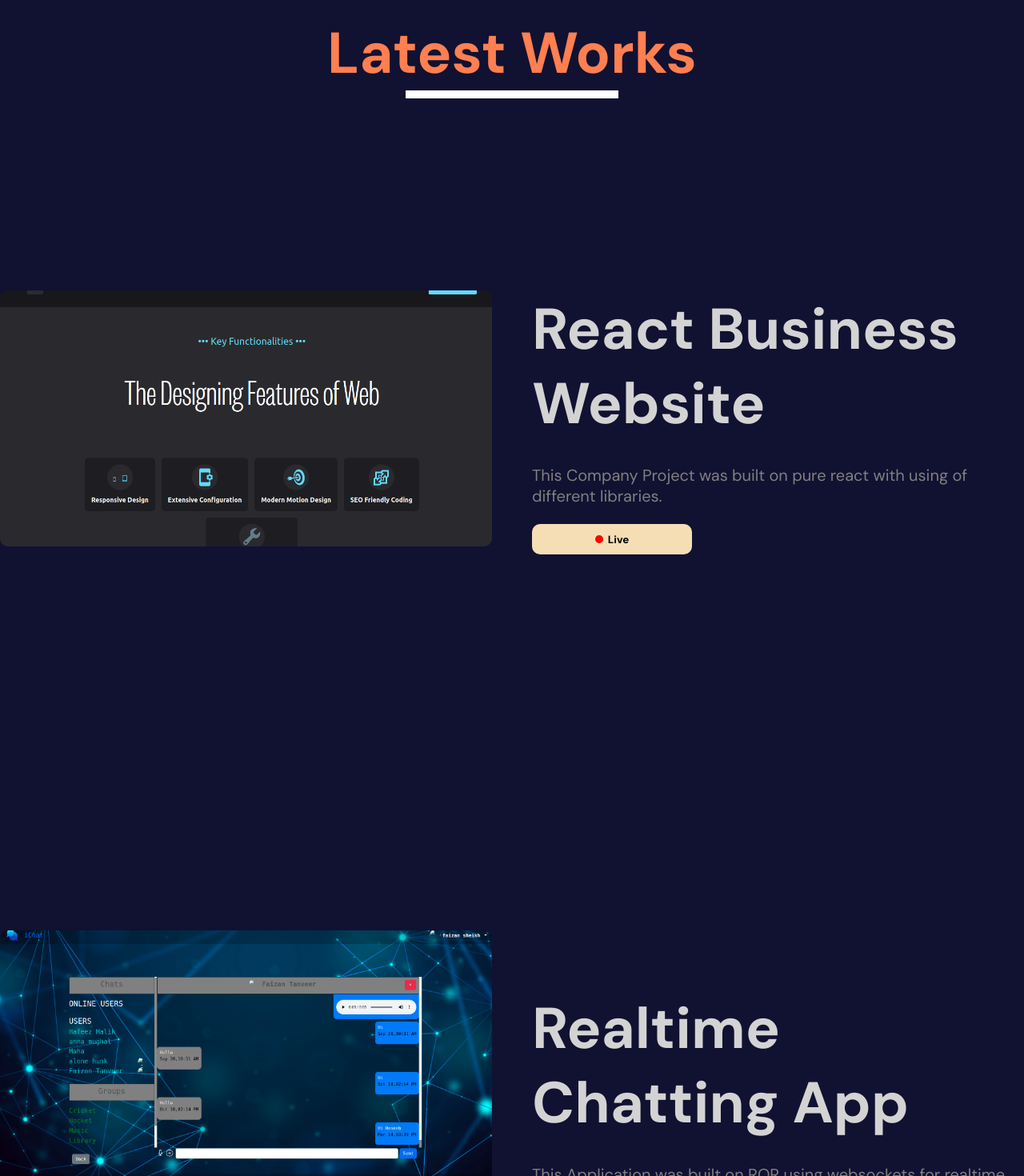
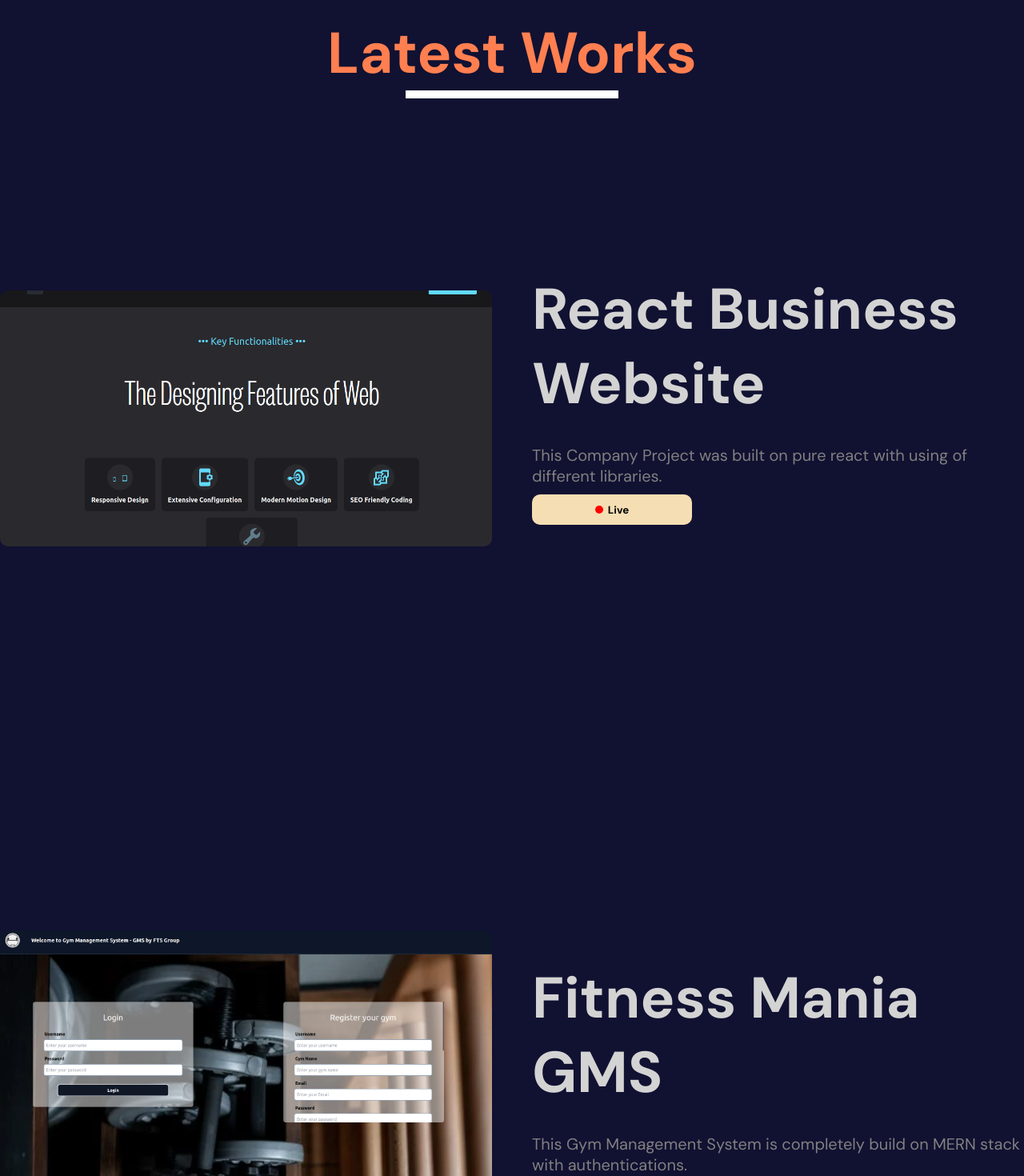
Before and after one commit to faizanshk22/Faizan-Portfolio, a React (Vite) app: page / in a window 1280 px wide. Shown: the part 3260-4730 px from the top of the page at 80% size. Built offline with nearby package versions, Linux system fonts and the light colour scheme.

Commit message:
project added

```diff
--- a/src/components/Footer/Footer.jsx
+++ b/src/components/Footer/Footer.jsx
@@ -6,7 +6,7 @@ function Footer({ isAbout }) {
     <div className={`footer-background ${isAbout ? 'about-page-footer' : ''}`}>
       <footer className="footer-container">
         <p className="footer-text">
-          &copy; Copyright 2024. All rights reserved
+          &copy; Copyright 2025. All rights reserved
         </p>
       </footer>
     </div>
--- a/src/components/portfolio/Portfolio.jsx
+++ b/src/components/portfolio/Portfolio.jsx
@@ -9,12 +9,13 @@ const items = [
     title: "React Business Website",
     img: "dv.png",
     desc: "This Company Project was built on pure react with using of different libraries.",
+    link: "https://dev-coders.vercel.app"
   },
   {
     id: 2,
-    title: "Realtime Chatting App",
-    img: "fiv5.png",
-    desc: "This Application was built on ROR using websockets for realtime experience.",
+    title: "Fitness Mania GMS",
+    img: "gym.png",
+    desc: "This Gym Management System is completely build on MERN stack with authentications.",
   },
   {
     id: 3,
@@ -26,8 +27,14 @@ const items = [
     id: 4,
     title: "Banking Application",
     img: "bk.png",
-    desc: "This is a fullstack(React & ROR) application with user and admin interfaces",
-  }
+    desc: "This is a fullstack(React & ROR) application with user and admin interfaces.",
+  },
+  {
+    id: 5,
+    title: "Realtime Chatting App",
+    img: "fiv5.png",
+    desc: "This Application was built on ROR using websockets for realtime experience.",
+  },
 ];
 
 const Single = ({ item }) => {
@@ -40,7 +47,7 @@ const Single = ({ item }) => {
   const isLive = item.id === 1;
   const buttonClass = isLive ? 'live' : 'disabled';
 
-  return (
+  const content = (
     <section>
       <div className="container">
         <div className="wrapper">
@@ -51,12 +58,10 @@ const Single = ({ item }) => {
             <h2>{item.title}</h2>
             <p>{item.desc}</p>
             {isLive ? (
-              <a href='https://dev-coders.vercel.app' target="_blank" rel="noopener noreferrer">
-                <button className={buttonClass}>
-                  <FaCircle className='mini-circle' />
-                  Live
-                </button>
-              </a>
+              <button className={buttonClass}>
+                <FaCircle className='mini-circle' />
+                Live
+              </button>
             ) : (
               <button className={buttonClass}>
                 <FaCircle className='mini-circle' />
@@ -68,7 +73,13 @@ const Single = ({ item }) => {
       </div>
     </section>
   );
-}
+
+  return isLive ? (
+    <a href={item.link} target="_blank" rel="noopener noreferrer">{content}</a>
+  ) : (
+    content
+  );
+};
 
 function Portfolio() {
   const ref = useRef();
```
Also changed, not shown: public/gym.png (added).
